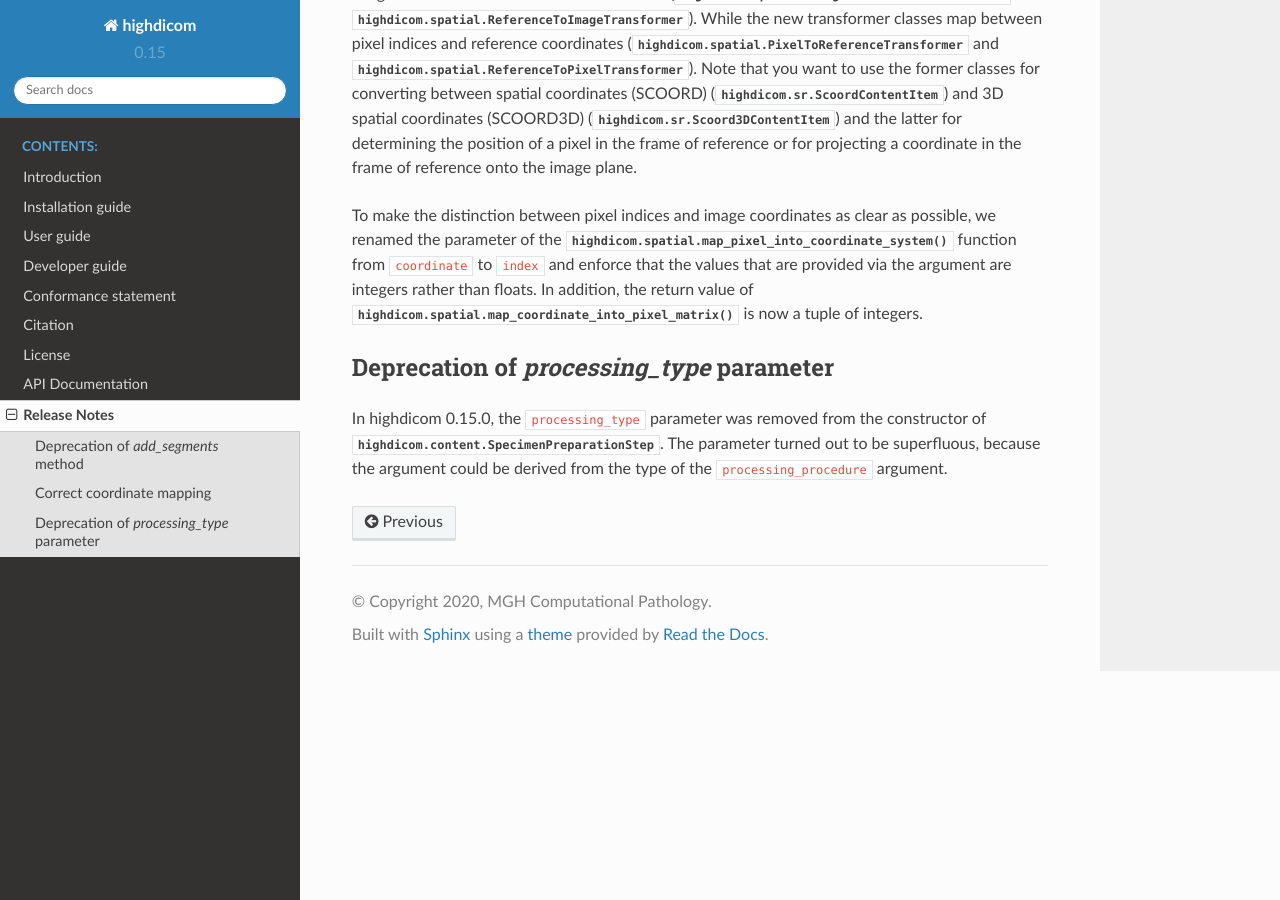
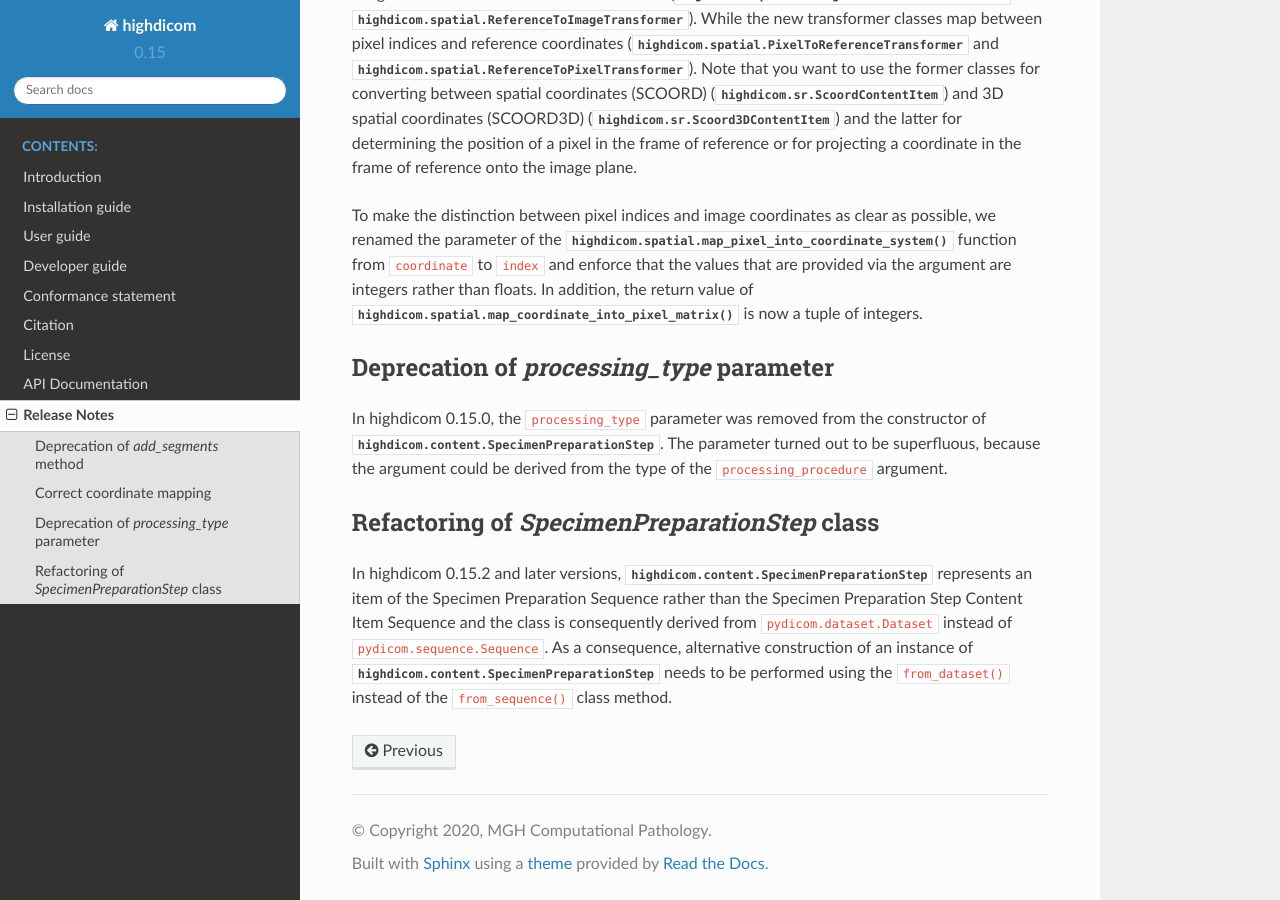
Before and after one commit to ImagingDataCommons/highdicom, a Sphinx documentation site: the page built from docs/release_notes.rst, in a window 1280 px wide and 900 px high, scrolled down 2223 px. Built offline with Sphinx 7.4.7 and the Read the Docs theme 2.0.0, drawn with Linux system fonts in a browser that asks for light colours.

Commit message:
Add paragraph to release notes for breaking change

```diff
--- a/docs/release_notes.rst
+++ b/docs/release_notes.rst
@@ -153,3 +153,17 @@ In highdicom 0.15.0, the ``processing_type`` parameter was removed from the
 constructor of :class:`highdicom.content.SpecimenPreparationStep`.
 The parameter turned out to be superfluous, because the argument could be
 derived from the type of the ``processing_procedure`` argument.
+
+.. _specimen-preparation-step-refactoring:
+
+Refactoring of `SpecimenPreparationStep` class
+----------------------------------------------
+
+In highdicom 0.15.2 and later versions,
+:class:`highdicom.content.SpecimenPreparationStep` represents an item of the
+Specimen Preparation Sequence rather than the Specimen Preparation Step Content
+Item Sequence and the class is consequently derived from
+``pydicom.dataset.Dataset`` instead of ``pydicom.sequence.Sequence``.
+As a consequence, alternative construction of an instance of
+:class:`highdicom.content.SpecimenPreparationStep` needs to be performed using
+the ``from_dataset()`` instead of the ``from_sequence()`` class method.
```
